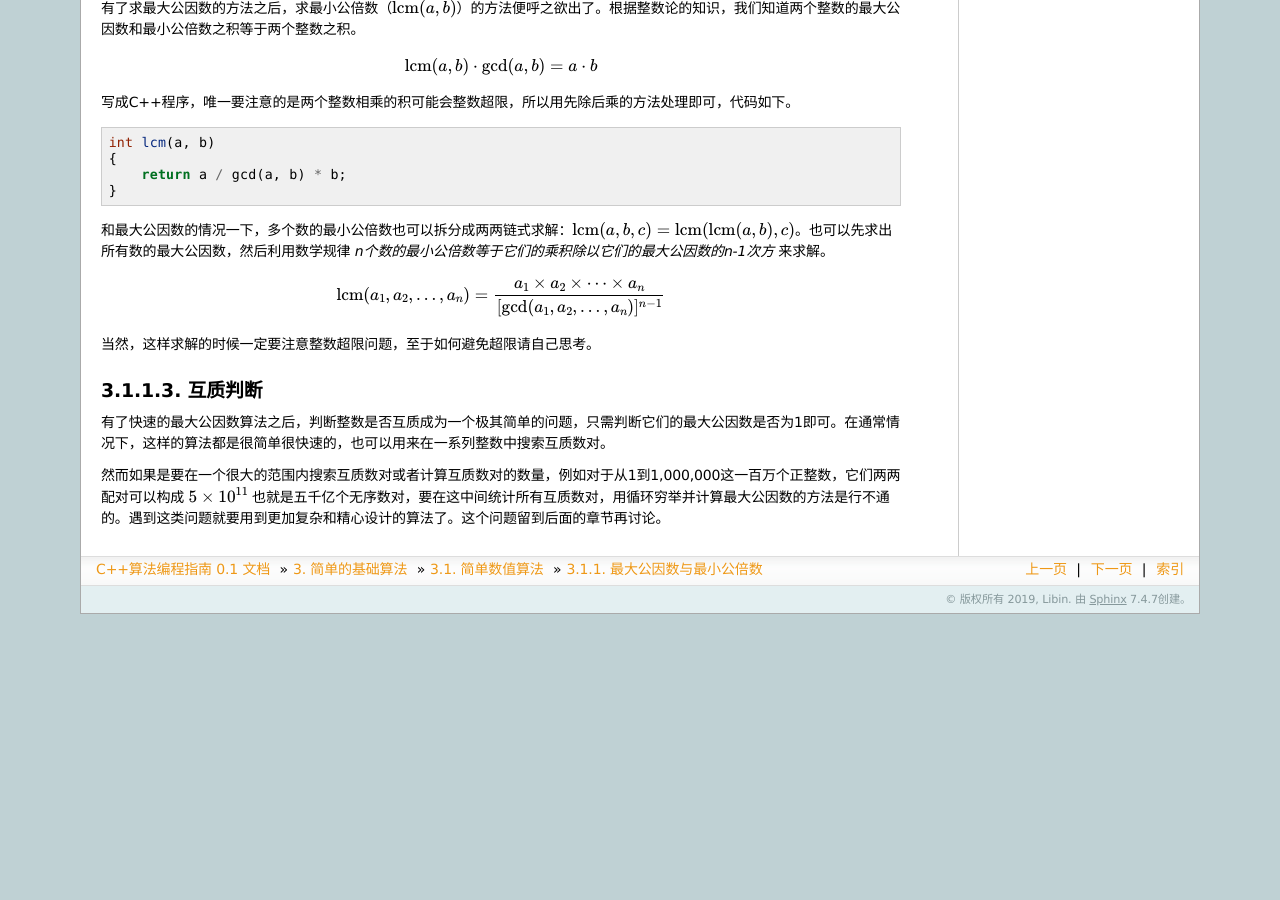
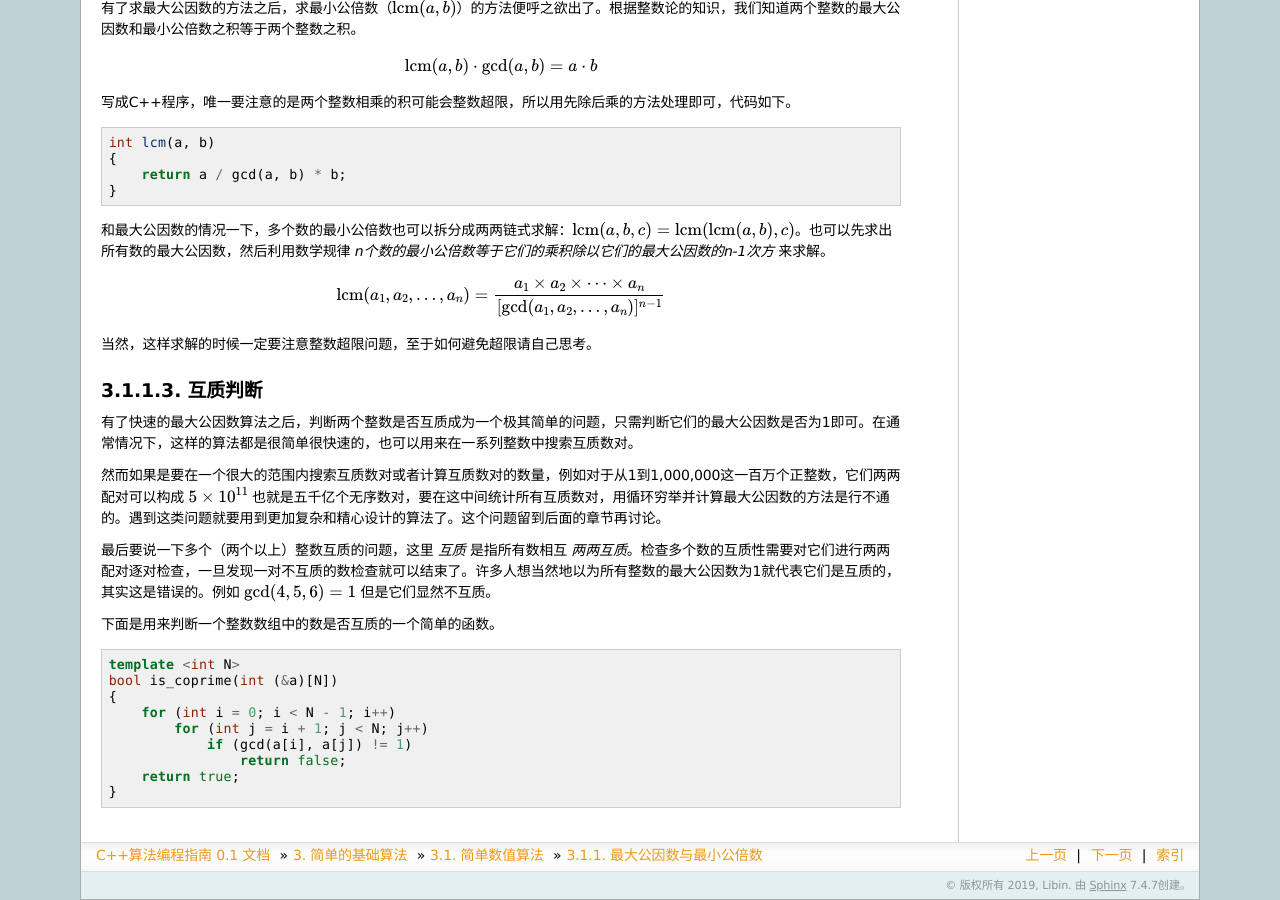
Before and after one commit to majorli/algo_guide, a Sphinx documentation site: the page built from source/ch02/sec01/211_gcd_lcm.rst, in a window 1280 px wide and 900 px high, scrolled down 1333 px. Built offline with Sphinx 7.4.7, drawn with Linux system fonts in a browser that asks for light colours; before the commit the page ends 1947 px from its top, so only the background shows below that.

Commit message:
20191025_1

```diff
--- a/source/ch02/sec01/211_gcd_lcm.rst
+++ b/source/ch02/sec01/211_gcd_lcm.rst
@@ -109,6 +109,22 @@
 互质判断
 ^^^^^^^^
 
-有了快速的最大公因数算法之后，判断整数是否互质成为一个极其简单的问题，只需判断它们的最大公因数是否为1即可。在通常情况下，这样的算法都是很简单很快速的，也可以用来在一系列整数中搜索互质数对。
+有了快速的最大公因数算法之后，判断两个整数是否互质成为一个极其简单的问题，只需判断它们的最大公因数是否为1即可。在通常情况下，这样的算法都是很简单很快速的，也可以用来在一系列整数中搜索互质数对。
 
 然而如果是要在一个很大的范围内搜索互质数对或者计算互质数对的数量，例如对于从1到1,000,000这一百万个正整数，它们两两配对可以构成 :math:`5\times 10^{11}` 也就是五千亿个无序数对，要在这中间统计所有互质数对，用循环穷举并计算最大公因数的方法是行不通的。遇到这类问题就要用到更加复杂和精心设计的算法了。这个问题留到后面的章节再讨论。
+
+最后要说一下多个（两个以上）整数互质的问题，这里 *互质* 是指所有数相互 *两两互质*。检查多个数的互质性需要对它们进行两两配对逐对检查，一旦发现一对不互质的数检查就可以结束了。许多人想当然地以为所有整数的最大公因数为1就代表它们是互质的，其实这是错误的。例如 :math:`\gcd(4,5,6)=1` 但是它们显然不互质。
+
+下面是用来判断一个整数数组中的数是否互质的一个简单的函数。
+
+.. code-block:: c++
+
+    template <int N>
+    bool is_coprime(int (&a)[N])
+    {
+        for (int i = 0; i < N - 1; i++)
+            for (int j = i + 1; j < N; j++)
+                if (gcd(a[i], a[j]) != 1)
+                    return false;
+        return true;
+    }
```
